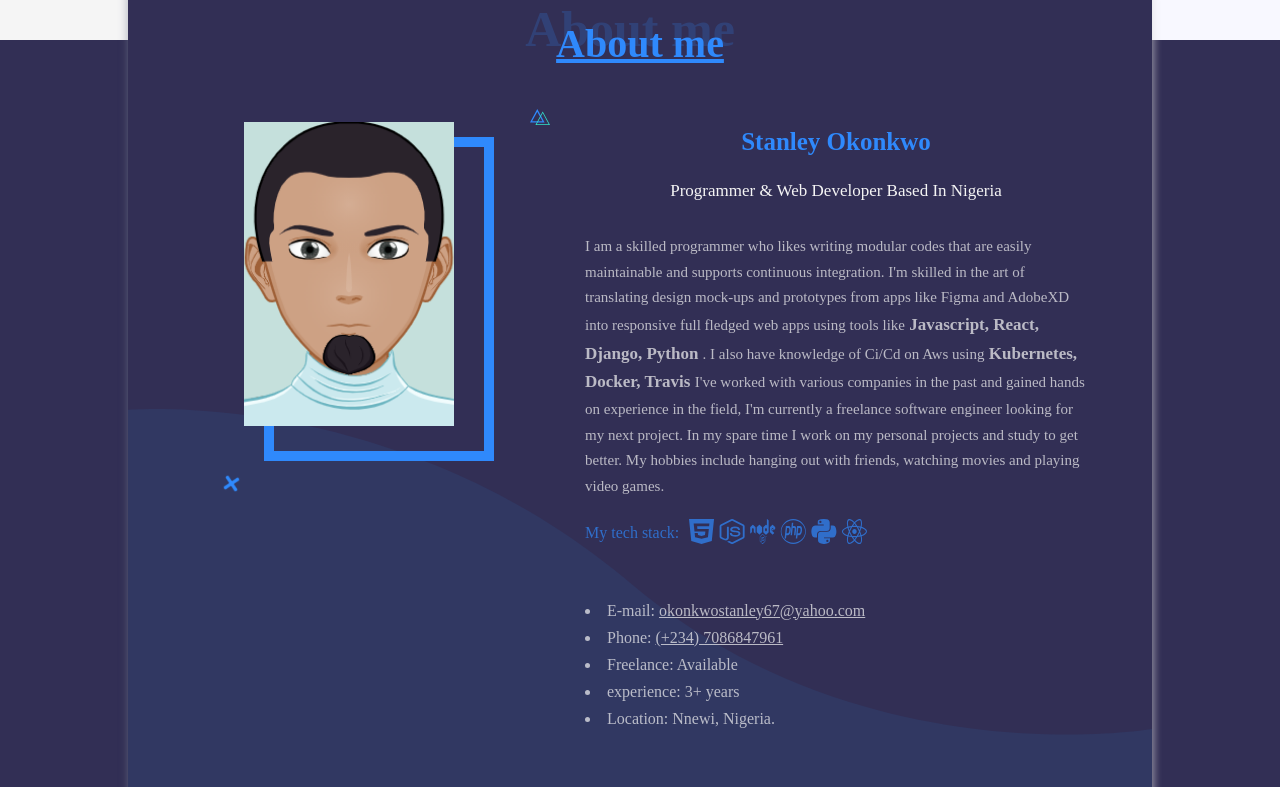
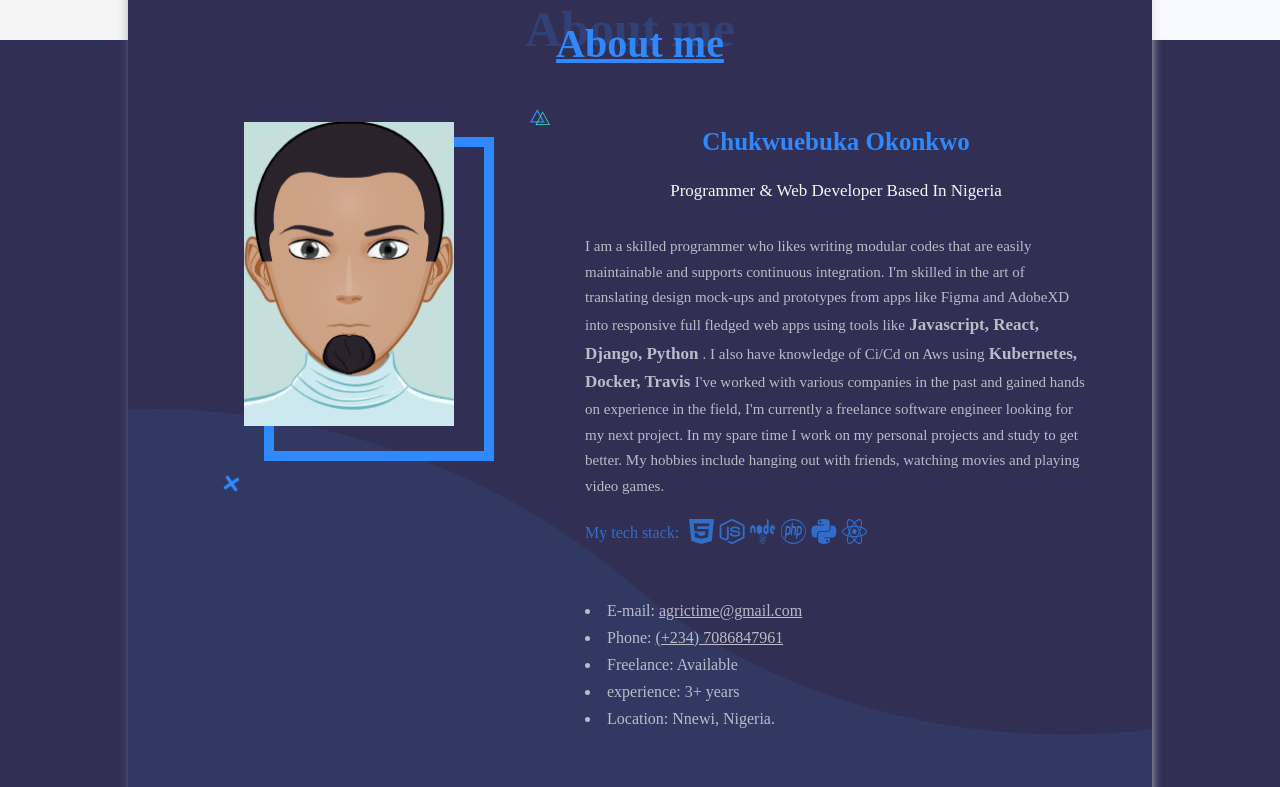
Before and after one commit to jaguar48/Portfolio, a React (Create React App) app: page / in a window 1280 px wide. Shown: the part 660-1447 px from the top of the page. Built offline with nearby package versions, Linux system fonts and the light colour scheme; a web font is replaced by a local one.

Commit message:
Update about.jsx

```diff
--- a/src/components/about.jsx
+++ b/src/components/about.jsx
@@ -284,7 +284,7 @@ function About(props) {
                 data-aos-duration="800"
                 data-aos-easing="ease-in-out"
                 data-aos-once="true">
-                <p className="aboutMeTxt-title">Stanley Okonkwo</p>
+                <p className="aboutMeTxt-title">Chukwuebuka Okonkwo</p>
                 <p className="aboutMeTxt-sub">
                     Programmer & Web Developer
                     Based In Nigeria
@@ -309,10 +309,10 @@ function About(props) {
                 </p>
                 <ul className="aboutMeTxt-info">
                     <li className="aboutMeTxt-info--items">
-                        E-mail: <a href="mailto:okonkwostanley67@yahoo.com"> okonkwostanley67@yahoo.com</a>
+                        E-mail: <a href="mailto:agrictime@gmail.com"> agrictime@gmail.com</a>
                     </li>
                     {/* <li className="aboutMeTxt-info--items">
-                        Birthday: 29th April 1998
+                        Birthday: 03th March 1997
                     </li> */}
                     <li className="aboutMeTxt-info--items">
                         Phone: <a href="tel:+2347086847961"> (+234) 7086847961</a>
@@ -348,7 +348,7 @@ function About(props) {
                         </a>
                     </li>
                     {/* <li className="aboutMeSocial-icons">
-                        <a href="https://www.instagram.com/chibuikem_nick/?hl=en">
+                        <a href="https://www.instagram.com/motionstudio.ltd/?hl=en">
                             <img src={instagramSvg} alt="instagramSvg" />
                         </a>
                     </li> */}
```
